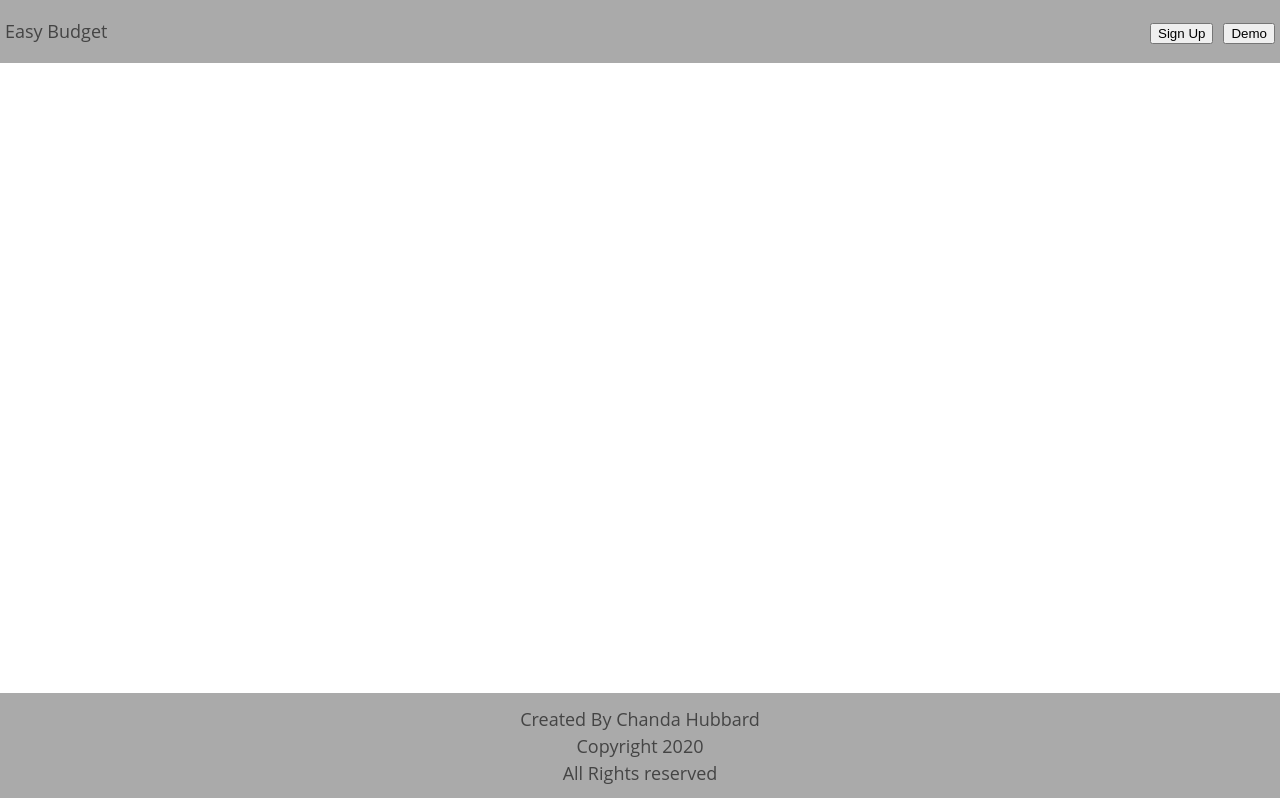
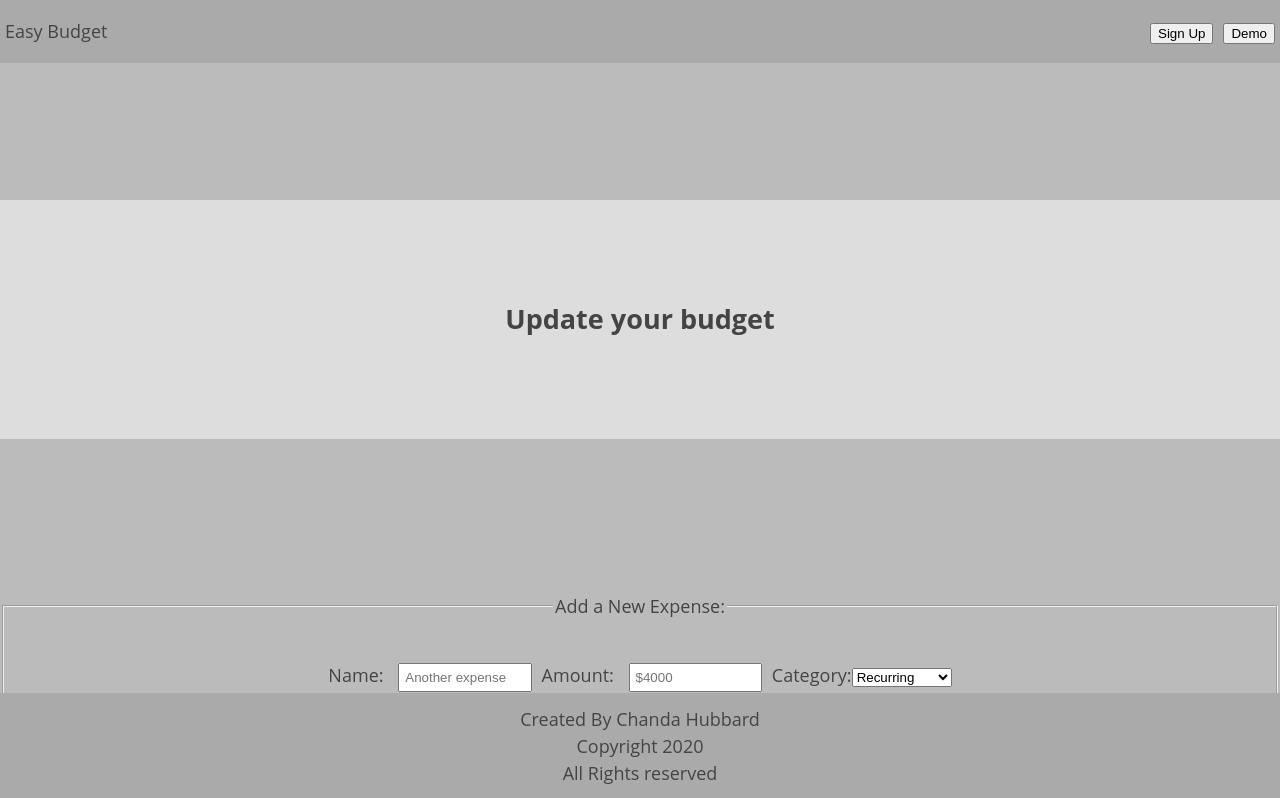
Before and after one commit to Chanda-Abdul/Easy-Budget-Client, a React (Create React App) app: page /update in a window 1280 px wide. Shown: the top 798 px of the page. Built offline with nearby package versions, Linux system fonts and the light colour scheme.

Commit message:
created UpdatePage component

```diff
--- a/package.json
+++ b/package.json
@@ -9,7 +9,8 @@
     "react": "^16.13.1",
     "react-dom": "^16.13.1",
     "react-router-dom": "^5.2.0",
-    "react-scripts": "3.4.1"
+    "react-scripts": "3.4.1",
+    "react-textselect": "^0.2.0"
   },
   "scripts": {
     "start": "react-scripts start",
--- a/src/App.js
+++ b/src/App.js
@@ -3,6 +3,7 @@ import NavBar from './components/NavBar/nav-bar';
 import MainPage from './components/MainPage/main-page';
 import BudgetPage from './components/BudgetPage/budget-page'
 import DashboardPage from './components/DashboardPage/dash-board'
+import UpdatePage from './components/UpdatePage/update-page'
 import Footer from './components/Footer/footer'
 import { Switch, Route } from 'react-router-dom';
 
@@ -22,6 +23,9 @@ export default function App(props) {
         <Route exact path="/dashboard" component={DashboardPage}/>
       </Switch>
       <Switch>
+        <Route exact path="/update" component={UpdatePage}/>
+      </Switch>
+      <Switch>
         <Route path="/" component={Footer}/>
       </Switch>
     </div>
--- /dev/null
+++ b/src/components/UpdatePage/update-page.js
@@ -0,0 +1,61 @@
+import React from "react";
+
+export default function UpdatePage(props) {
+  return (
+    <div>
+      <section></section>
+      <section>
+        <h1>Update your budget</h1>
+      </section>
+      <section>
+        <section>
+          <form className="" onSubmit={(e) => this.handleSubmit(e)}>
+            <fieldset name="budget-form">
+              <legend>Add a New Expense:</legend>
+              <div className="input-form-group">
+                <label htmlFor="name"> </label>
+                <br />
+                Name:{" "}
+                <input
+                  type="text"
+                  className="input__control"
+                  name="total-income"
+                  id="total-income"
+                  placeholder="Another expense"
+                  onChange={(e) => this.updateIncome(e.target.value)}
+                />
+                Amount:{" "}
+                <input
+                  type="number"
+                  className="input__control"
+                  name="total-income"
+                  id="total-income"
+                  placeholder="$4000"
+                  onChange={(e) => this.updateIncome(e.target.value)}
+                />
+                <label htmlFor="expense-category">Category:</label>
+                <select id="expense-category">
+                  <option value="recurring">Recurring</option>
+                  <option value="savings">Savings</option>
+                  <option value="discretionary">Discretionary</option>
+                </select>
+              </div>
+              <p>
+                Donec malesuada a mi at posuere. Vestibulum viverra tristique
+                blandit. Nulla vulputate lorem sed libero tempor suscipit.{" "}
+                <br />
+                Nam eu dui arcu. Nulla quam tortor, dignissim quis laoreet eget,
+                dignissim blandit ipsum. <br />
+                Aenean et felis nec arcu aliquam blandit eget vitae enim. Proin
+                efficitur aliquet consequat. <br />
+                Quisque et velit aliquam libero pretium tincidunt eget eget est.
+              </p>
+              <button className="add-expense-button">Add Expense</button>
+            </fieldset>
+          </form>
+        </section>
+      </section>
+      <section></section>
+    </div>
+  );
+}
--- a/src/index.css
+++ b/src/index.css
@@ -107,3 +107,9 @@ img.right {
   padding: 15px;
   border: 2px solid grey;
 }
+
+input {
+  width: 10em;
+  padding: 5px;
+  margin: 10px;
+}
```
Also changed, not shown: src/components/EducationPage/education-page.js (added), 1 other file (tests, documents, lock files or other folders).
